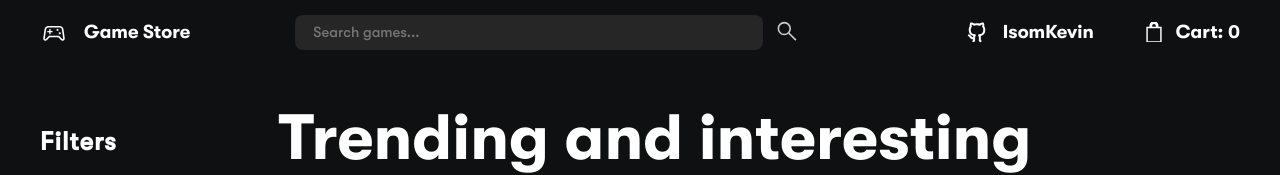
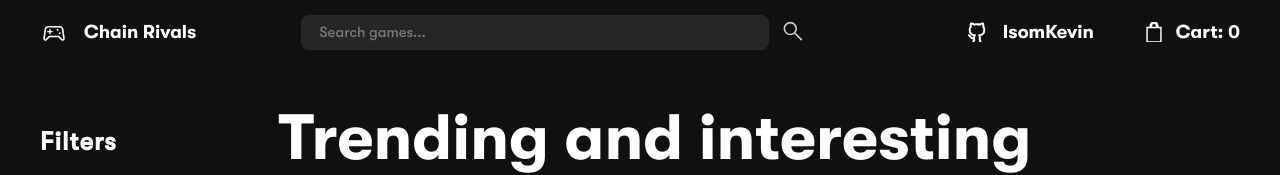
Before and after one commit to Isomkevin/ChainRivals, a React (Create React App) app: page /chain-rivals/browse in a window 1280 px wide. Shown: the top 175 px of the page. Built offline with nearby package versions, Linux system fonts and the light colour scheme.

Commit message:
Removing Game Stop from any mention in codebase

```diff
--- a/src/Components/Footer/Footer.js
+++ b/src/Components/Footer/Footer.js
@@ -12,7 +12,7 @@ const Footer = props => {
         <div className={styles.footer}>
             <div className={styles.footerTop}>
                 <Logo className={styles.logo} />
-                <h2>Game Store</h2>
+                <h2>Chain Rivals</h2>
             </div>
             <div className={styles.sections}>
               <div className={`${styles.section} ${styles.section1}`}>
--- a/src/Components/NavBar/NavBar.js
+++ b/src/Components/NavBar/NavBar.js
@@ -54,7 +54,7 @@ const NavBar = props => {
               onClick={handleHome}
             >
                 <Logo className={styles.svg} style={{ fill: "#fff" }}/>
-                <h3>Game Store</h3>
+                <h3>Chain Rivals</h3>
             </div>
 
             <div className={styles.pathdiv} id="1"
--- a/src/Containers/Home/Home.js
+++ b/src/Containers/Home/Home.js
@@ -140,7 +140,7 @@ const Home = props => {
                 <div className={styles.container}>
                     <div className={styles.left}>
                         <div className={styles.splash}>
-                          <h1>Game Store</h1>
+                          <h1>Chain Rivals</h1>
                           <p className={styles.intro}>The best destination to buy new games to competitive prices. 24 hour support, "best price" guarantee and a flawless UX. Wish for more? Tell us <span className={styles.here}>below</span> — or check out our <span className={styles.careers}>careers.</span></p>
                         </div>
 
```
Also changed, not shown: 1 other file (tests, documents, lock files or other folders).
